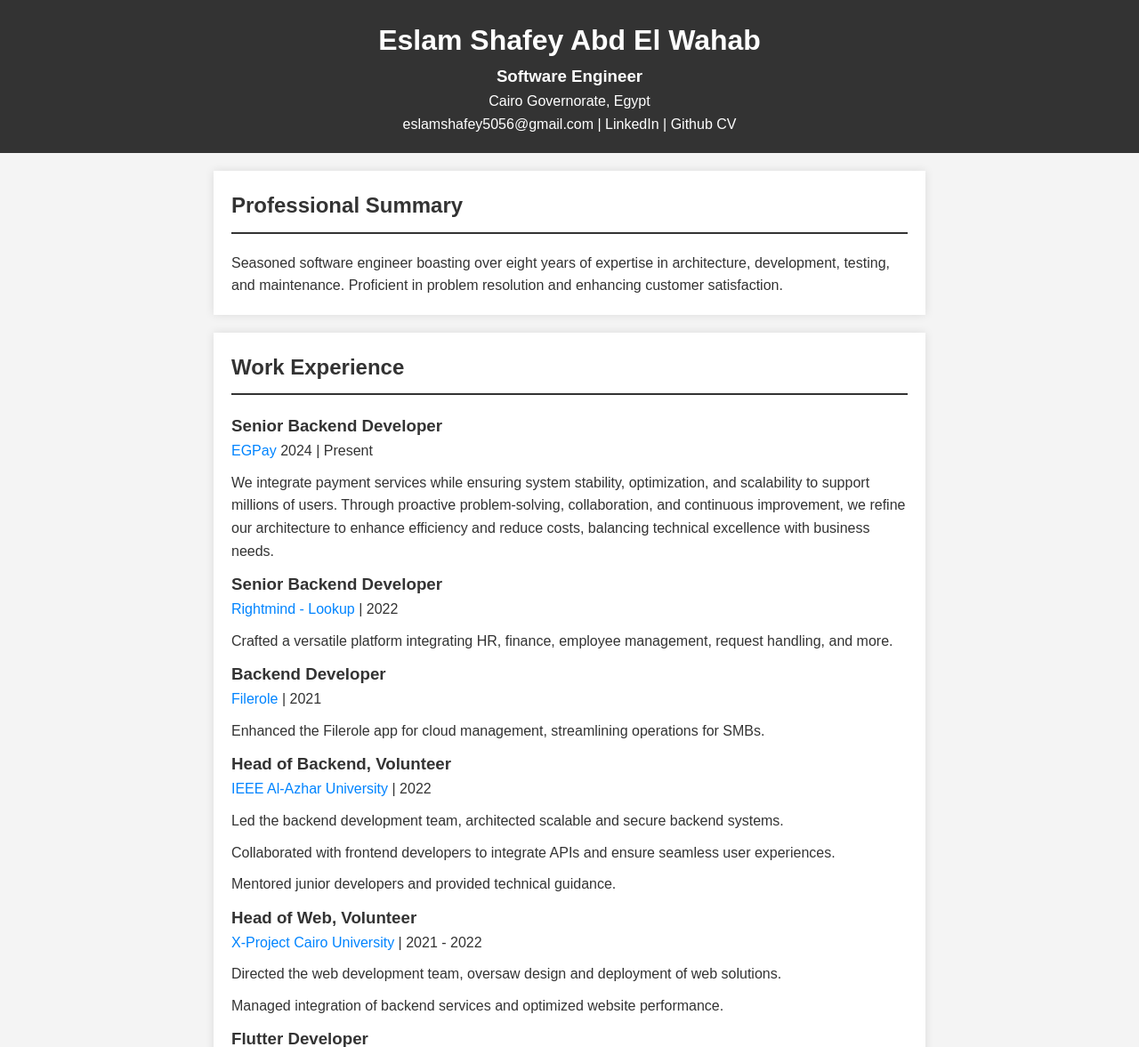
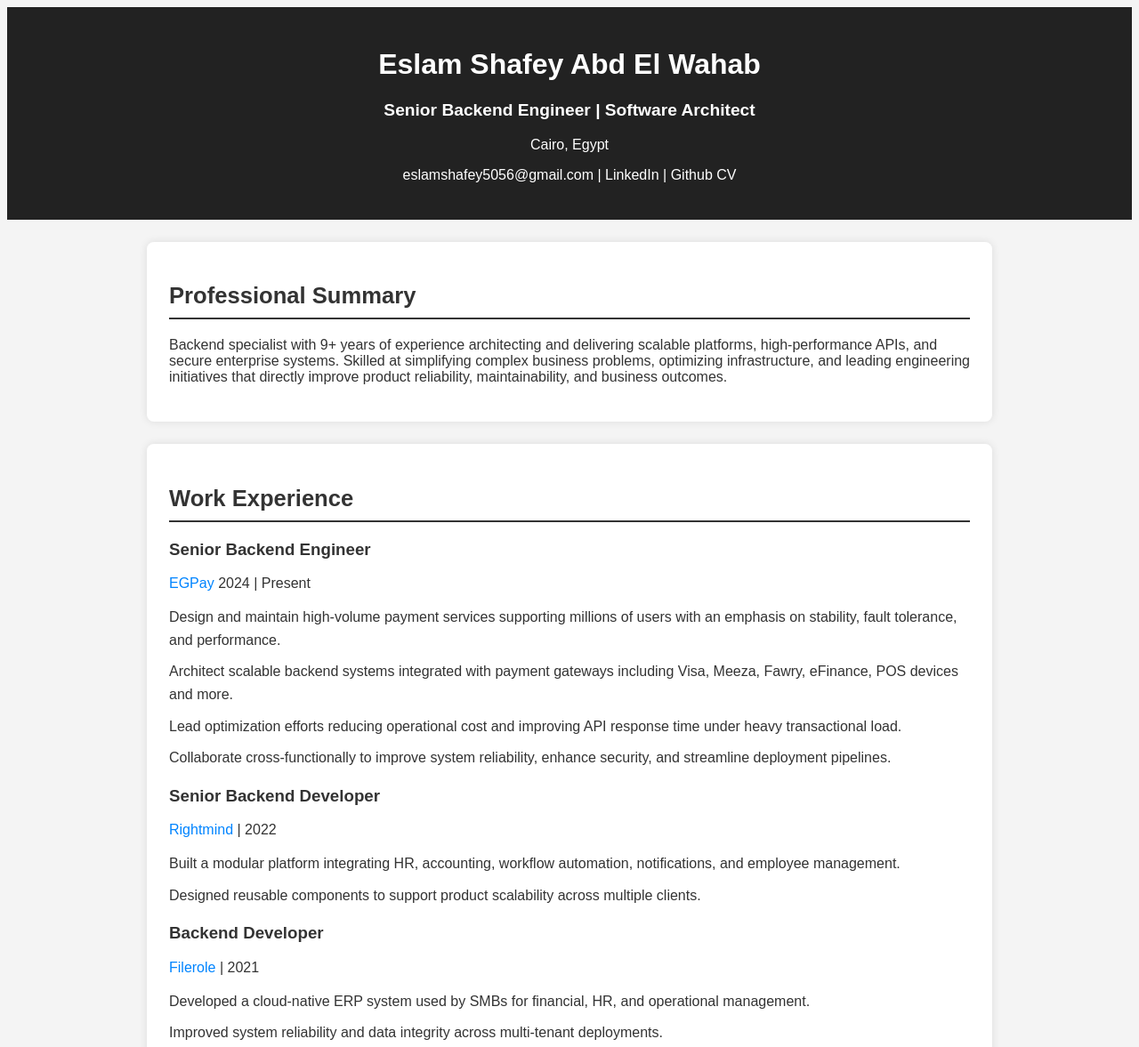
Before and after one commit to eslamelshafey/eslamelshafey.github.io, a plain HTML site: page index.html in a window 1280 px wide. Shown: the top 1177 px of the page at 89% size. Drawn offline with Linux system fonts and the light colour scheme.

Commit message:
update portfolio

```diff
--- a/index.html
+++ b/index.html
@@ -17,65 +17,36 @@
 
     <title>Eslam Shafey's Portfolio</title>
     <style>
-        *{
-            margin:0;
-            padding:0;
-            box-sizing: border-box;
+    <style>
+        * { margin:0; padding:0; box-sizing:border-box; }
+        body { font-family: Arial, sans-serif; background:#f4f4f4; color:#333; }
+        header, footer { background:#222; color:#fff; text-align:center; padding:25px 15px; }
+        header h1 { font-size:2rem; font-weight:700; }
+        header h3 { font-size:1.2rem; margin-top:5px; }
+        section {
+            padding:25px;
+            margin:25px auto;
+            max-width:900px;
+            background:#fff;
+            border-radius:8px;
+            box-shadow:0 0 10px rgba(0,0,0,0.1);
         }
-        body {
-            font-family: Arial, sans-serif;
-            line-height: 1.6;
-            margin: 0;
-            padding: 0;
-            background-color: #f4f4f4;
-            color: #333;
-        }
-        header, footer {
-            background-color: #333;
-            color: #fff;
-            padding: 20px;
-            text-align: center;
-        }
-        header h1, footer p {
-            margin: 0;
-        }
-        section {
-            padding: 20px;
-            margin: 20px auto;
-            max-width: 800px;
-            background-color: #fff;
-            box-shadow: 0 0 10px rgba(0, 0, 0, 0.1);
-        }
-        h2 {
-            border-bottom: 2px solid #333;
-            padding-bottom: 10px;
-            margin-bottom: 20px;
-        }
-        ul {
-            list-style-type: none;
-            padding: 0;
-        }
-        ul li {
-            margin: 10px 0;
-        }
-        ul.inline li{
-            display: inline-block;
-        }
-        a {
-            color: #0084ff;
-            text-decoration: none;
-        }
-        a:hover {
-            text-decoration: underline;
-        }
+        h2 { border-bottom:2px solid #333; padding-bottom:10px; margin-bottom:20px; font-size:1.6rem; }
+        ul { list-style:none; padding:0; }
+        ul li { margin:10px 0; line-height:1.6; }
+        .inline li { display:inline-block; margin-right:10px; }
+        a { color:#0084ff; text-decoration:none; }
+        a:hover { text-decoration:underline; }
+        .role-title { font-size:1.2rem; font-weight:600; }
+        .company { font-weight:600; }
     </style>
 </head>
 <body>
 
     <header>
         <h1>Eslam Shafey Abd El Wahab</h1>
-        <h3>Software Engineer</h3>
-        <p>Cairo Governorate, Egypt</p>
+        <h3>Senior Backend Engineer | Software Architect</h3>
+        <p>Cairo, Egypt</p>
         <p>
             <a target="_blank" style="color:#fff" href="mailto:eslamshafey5056@gmail.com">eslamshafey5056@gmail.com</a> |
             <a target="_blank" style="color:#fff" href="https://www.linkedin.com/in/eslam-shafey-1a52171b6/">LinkedIn</a> |
@@ -86,25 +57,29 @@
 
     <section id="about">
         <h2>Professional Summary</h2>
-        <p>Seasoned software engineer boasting over eight years of expertise in architecture, development, testing, and maintenance. Proficient in problem resolution and enhancing customer satisfaction.</p>
+        <p>Backend specialist with 9+ years of experience architecting and delivering scalable platforms, high-performance APIs, and secure enterprise systems. Skilled at simplifying complex business problems, optimizing infrastructure, and leading engineering initiatives that directly improve product reliability, maintainability, and business outcomes.</p>
     </section>
 
     <section id="experience">
         <h2>Work Experience</h2>
 
         <div>
-            <h3>Senior Backend Developer</h3>
+            <h3>Senior Backend Engineer</h3>
             <p><a target="_blank" href="https://egpay.com/">EGPay</a> 2024 | Present</p>
             <ul>
-                <li>We integrate payment services while ensuring system stability, optimization, and scalability to support millions of users. Through proactive problem-solving, collaboration, and continuous improvement, we refine our architecture to enhance efficiency and reduce costs, balancing technical excellence with business needs.</li>
+                <li>Design and maintain high-volume payment services supporting millions of users with an emphasis on stability, fault tolerance, and performance.</li>
+                <li>Architect scalable backend systems integrated with payment gateways including Visa, Meeza, Fawry, eFinance, POS devices and more.</li>
+                <li>Lead optimization efforts reducing operational cost and improving API response time under heavy transactional load.</li>
+                <li>Collaborate cross‑functionally to improve system reliability, enhance security, and streamline deployment pipelines.</li>
             </ul>
         </div>
 
         <div>
             <h3>Senior Backend Developer</h3>
-            <p><a target="_blank" href="https://rightminddev.com/">Rightmind - Lookup</a> | 2022</p>
+            <p><a target="_blank" href="https://rightminddev.com/">Rightmind</a> | 2022</p>
             <ul>
-                <li>Crafted a versatile platform integrating HR, finance, employee management, request handling, and more.</li>
+                <li>Built a modular platform integrating HR, accounting, workflow automation, notifications, and employee management.</li>
+                <li>Designed reusable components to support product scalability across multiple clients.</li>
             </ul>
         </div>
 
@@ -112,7 +87,8 @@
             <h3>Backend Developer</h3>
             <p><a target="_blank" href="https://www.filerole.com/">Filerole</a> | 2021</p>
             <ul>
-                <li>Enhanced the Filerole app for cloud management, streamlining operations for SMBs.</li>
+                <li>Developed a cloud-native ERP system used by SMBs for financial, HR, and operational management.</li>
+                <li>Improved system reliability and data integrity across multi-tenant deployments.</li>
             </ul>
         </div>
 
@@ -176,19 +152,25 @@
         <h2>Recent Projects</h2>
         <ul>
             <li>
-                <h3><a target="_blank" href="https://www.figma.com/design/ByyOfrpCRYL0j6XY5HJG7i/FIT-(-FINAL-)">FIT</a></h3>
+                <h3><a target="_blank" href="https://3dfit.ae">FIT</a></h3>
                 <h4>Technologies: Laravel, VueJS, NuxtJS</h4>
                 <p>Service Provider Platform: Developed a versatile platform offering multiple services tailored to various business needs. The platform is designed to fit different industries but has not been launched yet</p>
+            </li>
+            <li>
+                <h3><a target="_blank" href="https://rightminddev.com/">Right Mind</a></h3>
+                <h4>Technologies: Laravel</h4>
+                <p>PaaS that provide a backend operation as a customized service that meet the client requirement without change the backend codebase</p>
             </li>
             <li>
                 <h3><a target="_blank" href="https://newbrainshigh.com/">New Brains</a></h3>
                 <h4>Technologies: Laravel, ReactJS</h4>
                 <p>LMS web application was created a user-friendly platform focused on delivering straightforward educational material for secondary school students.</p>
             </li>
+
             <li>
-                <h3><a target="_blank" href="https://www.rightmind.com">Right Mind</a></h3>
+                <h3><a target="_blank" href="http://46.202.143.6">Retail app</a>(In Development)</h3>
                 <h4>Technologies: Laravel</h4>
-                <p>PaaS that provide a backend operation as a customized service that meet the client requirement without change the backend codebase</p>
+                <p>A unified business management system offering dashboards, product catalogs, CRM, sales, inventory, purchasing, reports, product serial tracking, and full account settings — all in one streamlined platform.</p>
             </li>
             <li>
                 <h3><a target="_blank" href="https://www.filerole.com">Filerole</a></h3>
@@ -203,7 +185,7 @@
             <li>
                 <h3><a target="_blank" href="#">Dokan</a></h3>
                 <h4>Technologies: Laravel</h4>
-                <p>Multi vendor eCommerce platform</p>
+                <p>Affiliate marketing system supporting publisher tracking and payouts.</p>
             </li>
             <li>
                 <h3><a target="_blank" href="https://github.com/eslamelshafey/S3BucketInterface/tree/main">S3 Bucket Web Interface</a></h3>
@@ -213,31 +195,20 @@
         </ul>
     </section>
 
-    <section id="thirdParty">
-        <h2>3rd-party integrations</h2>
-        <ul class="inline">
-            <li>Firebase - </li>
-            <li>OAuth ( Google - Facebook - Apple - Github ) - </li>
-            <li>Pusher - </li>
-            <li>Google Speech To Text - </li>
-            <li>myfatoorah - </li>
-            <li>Paymob - </li>
-            <li>SMS providers - </li>
-        </ul>
-    </section>
-
     <section id="skills">
         <h2>Skills</h2>
         <ul>
             <li>Testing: Jasmine Testing Framework, PHPUnit</li>
             <li>Software Engineering: Agile, UML</li>
             <li>Frontend Technologies: React.js, Vue.js, Angular, JavaScript, TypeScript, Sass, CSS</li>
-            <li>Programming Languages & Backend Technologies: Python, Java, C#, C, Assembly, PHP, ASP.NET, Nuxt.js, Laravel, Node.js</li>
+            <li>Programming Languages & Backend Technologies: Python, Java, C#, C, Assembly, PHP, ASP.NET, Nuxt.js, Laravel, Node.js, Next.js</li>
             <li>Mobile Development: Flutter, Android (Java) </li>
             <li>System Administration: Linux, Windows Server</li>
             <li>Database Management: MySQL, PostgreSQL, SQLite, MongoDB, Redis</li>
-            <li>DevOps & Tools: Docker, AWS, VMware, GIT</li>
-            <li>Scripting & Automation: Powershell, Batch, Bash, Socket.IO</li>
+            <li>DevOps & Tools: Docker, AWS, VMware, GIT, Github actions</li>
+            <li>Object Storage / Cloud-Native Storage: S3, MinIO (S3-compatible object storage)</li>
+            <li>Web Servers & Reverse Proxies: Apache HTTP Server, Nginx, Tomcat</li>
+            <li>Messaging & Queueing: RabbitMQ</li>
         </ul>
     </section>
 
@@ -273,14 +244,14 @@
     <section id="certificates">
         <h2>Certificates</h2>
         <ul>
-            <li><a target="_blank" href="www.udacity.com/certificate/e/657b835e-f937-11ec-a042-bfaed8e20d06">Advanced Full-Stack Web Development</a></li>
+            <li><a target="_blank" href="https://www.udacity.com/certificate/e/657b835e-f937-11ec-a042-bfaed8e20d06">Advanced Full-Stack Web Development</a></li>
             <li><a target="_blank" href="https://alx-intranet-active-storage-production.s3.amazonaws.com/vknknxycv28je70jhzq1fbxbl9z0?response-content-disposition=inline%3B%20filename%3D%2273-alx-aice-ai-career-essentials-certificate-eslam-shafey.png%22%3B%20filename%2A%3DUTF-8%27%2773-alx-aice-ai-career-essentials-certificate-eslam-shafey.png&response-content-type=image%2Fpng&X-Amz-Algorithm=AWS4-HMAC-SHA256&X-Amz-Credential=AKIARDDGGGOUSBVO6H7D%2F20241105%2Fus-east-1%2Fs3%2Faws4_request&X-Amz-Date=20241105T170830Z&X-Amz-Expires=300&X-Amz-SignedHeaders=host&X-Amz-Signature=5469830f1f8b92d11d3f7a5c14e94b70df88a141867968159886fd6b49f1861c">ALX AICE</a></li>
         </ul>
     </section>
 
     <footer>
         <p>
-            <span>© 2024 Eslam Shafey</span> |
+            <span>© <span id="thisYear"></span> Eslam Shafey</span> |
             <a target="_blank" href="https://www.linkedin.com/in/eslam-shafey-1a52171b6/">LinkedIn</a> |
             <a target="_blank" href="https://github.com/eslamelshafey">Github</a>
         </p>
@@ -294,6 +265,10 @@
         gtag('js', new Date());
 
         gtag('config', 'G-3BZHR96QVZ');
+
+        const year = new Date().getFullYear();
+
+        document.querySelector("#thisYear").textContent = year;
     </script>
 </body>
 </html>
```
